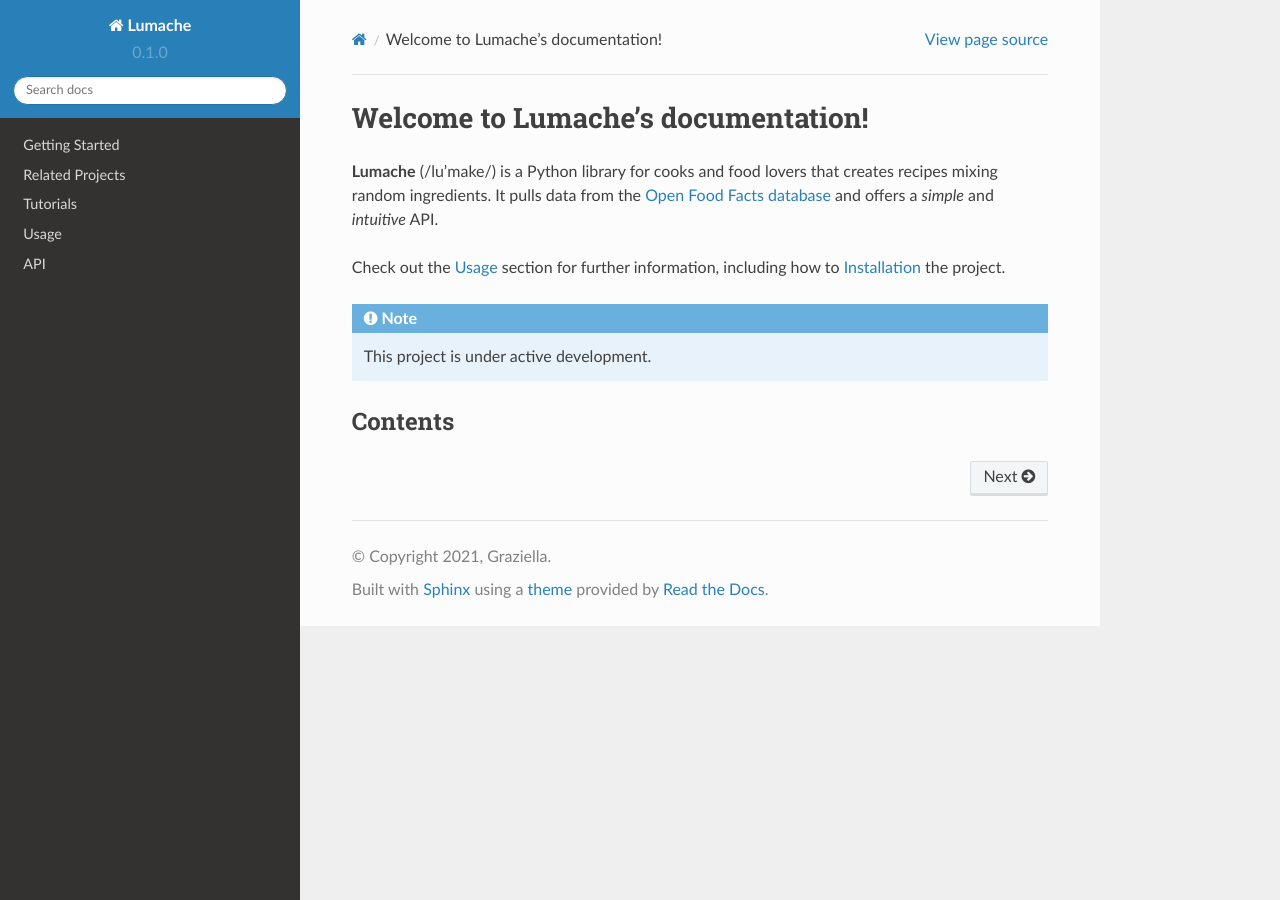
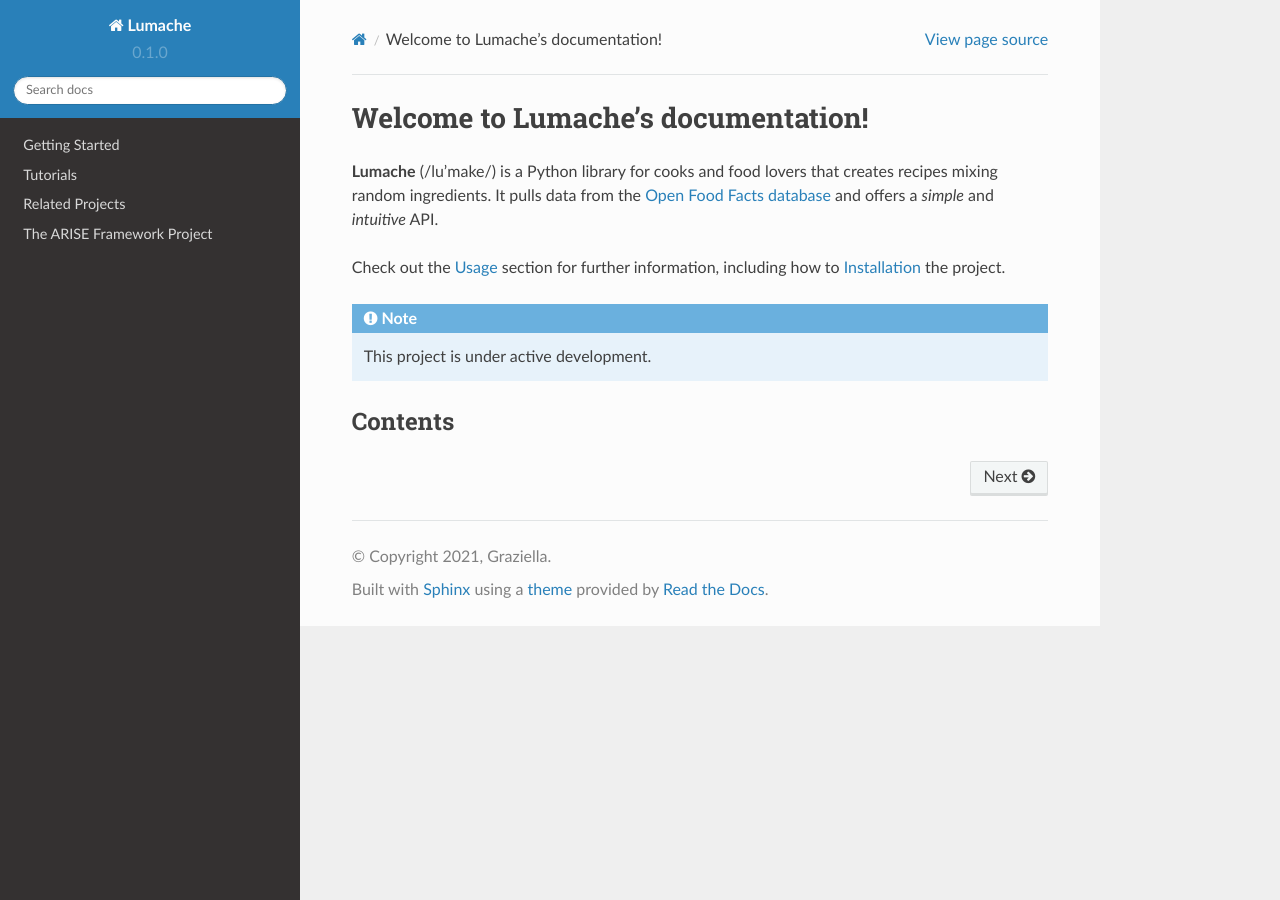
Before and after one commit to agileHRI/arise_documentation, a Sphinx documentation site: the page built from docs/source/index.rst, in a window 1280 px wide. Built offline with Sphinx 7.4.7 and the Read the Docs theme 2.0.0, drawn with Linux system fonts in a browser that asks for light colours.

Commit message:
Update index.rst

```diff
--- a/docs/source/index.rst
+++ b/docs/source/index.rst
@@ -21,8 +21,8 @@
    :maxdepth: 1
    :hidden:
 
+
    getting-started
+   tutorials
    related-projects
-   tutorials
-   usage
-   api
+   the-arise-framework-project
```
